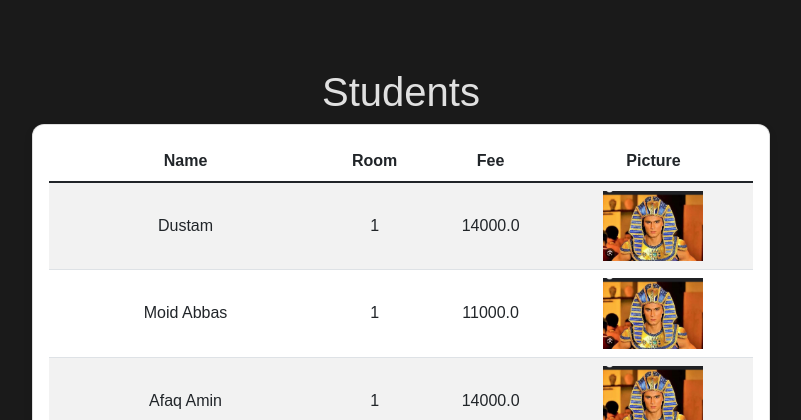
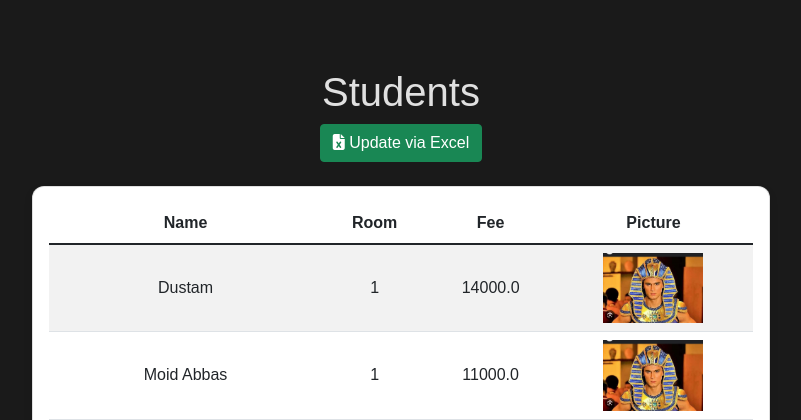
Before and after one commit to Ctoic/Hostel-Management-System-Using-Flask, a Flask app: page /students in a window 1280 px wide. Shown: the part 56-476 px from the top of the page, without its empty margins (239-1040 px from the left). Run offline with Flask 3, Linux system fonts and the light colour scheme; a user stored in the database is signed in; data comes from the database, SQL or seed files in the repository; some libraries are stand-ins or nearby versions.

Commit message:
updated students

```diff
--- a/templates/students.html
+++ b/templates/students.html
@@ -4,6 +4,11 @@
 
 {% block content %}
 <h1 class="text-center">Students</h1>
+<div class="d-flex justify-content-center mb-4">
+    <a href="{{ url_for('update_students_excel') }}" class="btn btn-success">
+        <i class="fas fa-file-excel"></i> Update via Excel
+    </a>
+</div>
 <div class="d-flex justify-content-center">
     <div class="card w-75">
         <div class="card-body">
```
